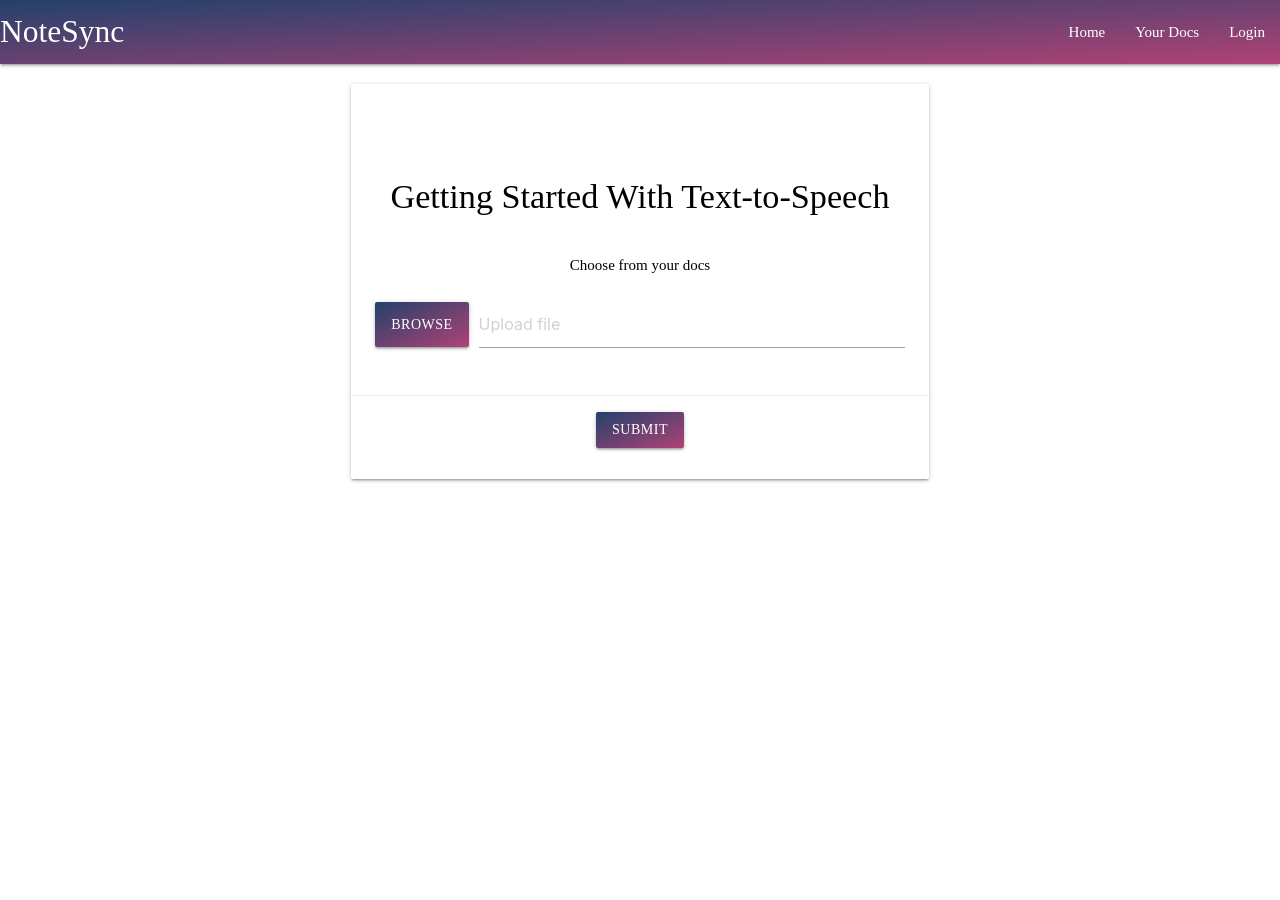
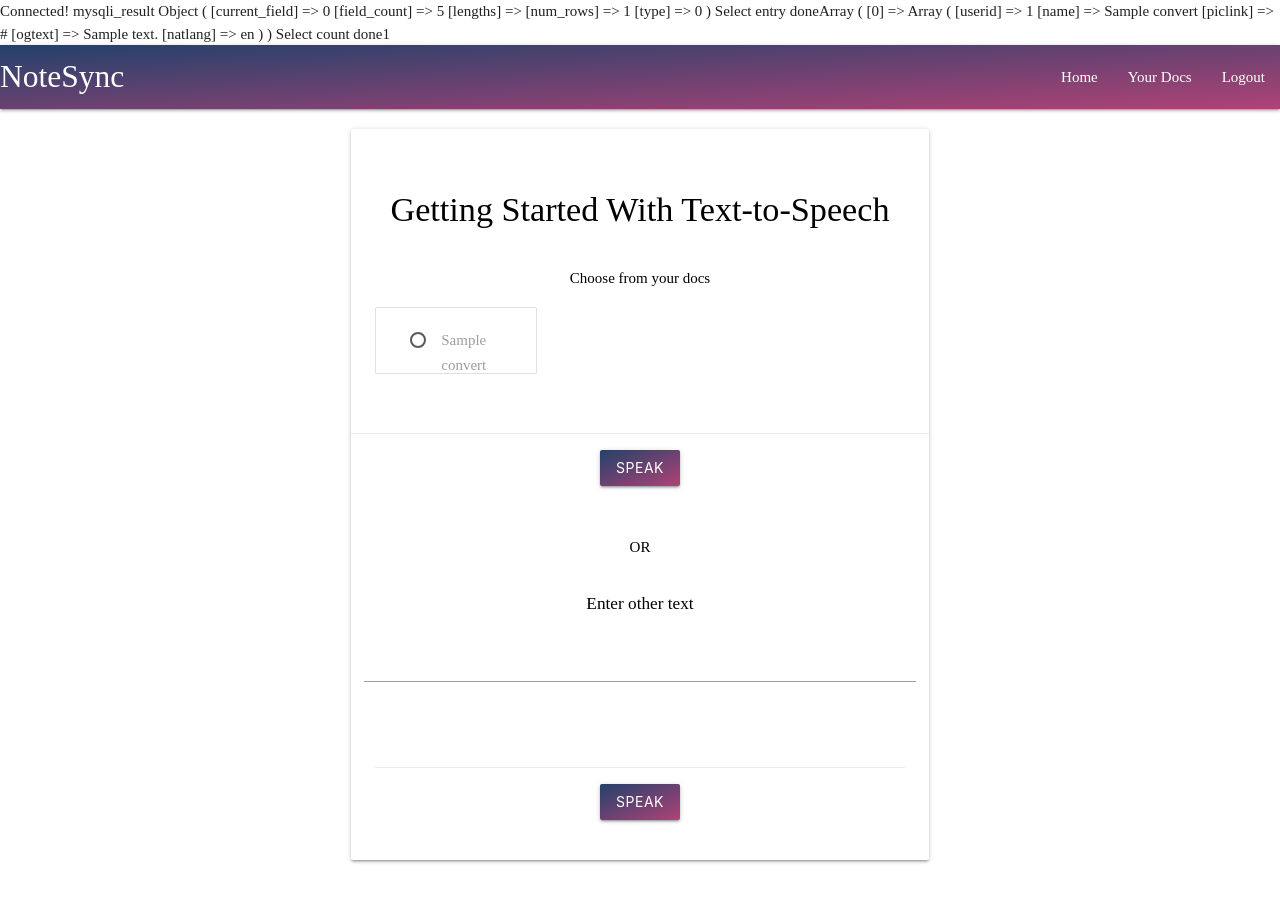
Before and after one commit to bhagyashreep25/NoteSync, a PHP site: page /tts.php in a window 1280 px wide. Before the commit the page ends 482 px from the top, so only its background shows below. Run offline with PHP 8.4, Linux system fonts and the light colour scheme; the visitor is signed in with stand-in values (Sample User, id 1); tables that the repository leaves empty hold one stand-in row (values such as "Sample post"); data that the repository does not hold is empty; some libraries are stand-ins or nearby versions; some web fonts are replaced.

Commit message:
tts almost done

```diff
--- a/index.php
+++ b/index.php
@@ -28,12 +28,6 @@
  </style>
 </head>
 
-<script>
-    function mySpeech() {
-        var speak = document.getElementById("ttsmessage").value;
-        responsiveVoice.speak(speak);
-    }
-</script>
 
 
 <body>
--- a/tts.php
+++ b/tts.php
@@ -1,4 +1,36 @@
-<?php
+<?phP
+session_start();
+if(!isset($_SESSION['userid'])){
+    header("Location:./signup.php");
+}
+require_once("./config.php");
+$query1 = "SELECT * FROM $dbname.convert WHERE userid = " . $_SESSION['userid'];
+        $result = mysqli_query($conn, $query1);
+        if ($result) {
+            print_r($result);
+            echo "Select entry done";
+            $row = mysqli_fetch_all($result, MYSQLI_ASSOC);
+            print_r($row);
+        }
+        else{
+            echo "Failed";
+        }
+        $countq = "SELECT count(name) as total FROM $dbname.convert WHERE userid = " . $_SESSION['userid'];
+        $resultcount = mysqli_query($conn, $countq);
+        if ($resultcount) {
+            echo "Select count done";
+            $countresult = mysqli_fetch_assoc($resultcount);
+            $count = $countresult['total'];
+            print_r($count);
+            $rowcount = $count / 3;
+        }
+        else{
+            echo "Failed";
+        }
+
+        if (isset($_GET['radio-file'])) {
+            $value = $_GET['radio-file'];
+        }
 
 ?>
 <html>
@@ -28,7 +60,7 @@
     .btn{
         background-image: linear-gradient(to bottom right,#23416b,#b04276);
     }
-	h4{
+	h4, h5, h6{
 		color: black;
 		padding: 15px;
 	}
@@ -37,6 +69,13 @@
 		padding:10px;
 	}
  </style>
+
+    <script>
+        function mySpeechDirect() {
+            var speak = document.getElementById("ttsmessage").value;
+            responsiveVoice.speak(speak);
+        }
+    </script>
 </head>
 
 <body>
@@ -46,32 +85,92 @@
         <ul id="nav-mobile" class="right hide-on-med-and-down">
         <li><a href="./index.php">Home</a></li>
         <li><a href="./userdocs.php">Your Docs</a></li>
-        <li><a style="float:right" href="#">Login</a></li>
+        <li><a style="float:right" href=<?php if(isset($_SESSION['userid'])) echo "./logout.php"; else echo "./signup.php";?>><?php if(isset($_SESSION['userid'])) echo "Logout"; else echo "Login";?></a></li>
       </ul>
     </div>
 </nav>
 
 	<div class = "row">
-         <div class = "col s6 offset-s3">
+        <div class = "col s6 offset-s3">
             <div class = "card hoverable">
 			<div class="card-content white-text">
-               <span class="card-title">Materialize File Input</span>
 			   <h4 class="center">Getting Started With Text-to-Speech</h4>
 			   <p class="center">Choose from your docs</p>
-               <div class = "file-field input-field">
-                  <div class = "btn">
-                     <span>Browse</span>
-                     <input type = "file" accept="image/png,image/jpeg,image/jpg"/>
-                  </div>
-
-                  <div class = "file-path-wrapper">
-                     <input class = "file-path validate" type = "text"
-                        placeholder = "Upload file" />
-                  </div>
-               </div>
+                <form action="" method="GET" id="choose-file">
+                <div class="row">
+                    <div class="col s12 m6 l4">
+                        <ul class="collection">
+                        <?php
+                            // $row = mysqli_fetch_assoc($result);
+                            // $entry=array();
+                            // $i = 1;
+                            if(is_iterable($row)){
+                            foreach($row as $entry){
+                                echo'<li class="collection-item"><p>
+                                <label>
+                                <input class="with-gap" name="radio-file" value='.$entry["name"].' type="radio" />
+                                <span>'.$entry['name'].'</span>
+                                </label></p>
+                            </li>';
+                            // $i++;
+                            }
+                            }
+                        ?>
+                            <!-- <li class="collection-item"><p>
+                                <label>
+                                <input class="with-gap" name="group3" type="radio" checked />
+                                <span>Notes1</span>
+                                </label></p>
+                            </li>
+                            <li class="collection-item"><p>
+                                <label>
+                                <input class="with-gap" name="group3" type="radio" checked />
+                                <span>Notes1</span>
+                                </label></p>
+                            </li>
+                            <li class="collection-item"><p>
+                                <label>
+                                <input class="with-gap" name="group3" type="radio" checked />
+                                <span>Notes1</span>
+                                </label></p>
+                            </li>
+                            <li class="collection-item"><p>
+                                <label>
+                                <input class="with-gap" name="group3" type="radio" checked />
+                                <span>Notes1</span>
+                                </label></p>
+                            </li> -->
+                        </ul>
+                    </div>
+                </div>
             </div>
 			<div class="card-action center">
-			<form action="cloud.php"><a href="#" class="btn">Submit</a></form>
+            <?php
+
+            if(isset($_GET['radio-file']))
+            echo"<div><span>You selected: $value </span></div><br>";
+            ?>
+			<?php
+            if(isset($_GET['radio-file']))
+            echo'<input type="submit" class="btn">Speak</input>';
+             else
+             echo '<input type="button" value="Speak" onclick="mySpeech()" class="btn"></button>';
+            ?>
+            <!-- <input type="submit" class="btn"></input> -->
+            </form></div>
+            <div class="card-content white-text">
+                <p class="center">OR</p>
+                <h6  class="center">Enter other text</h6>
+                <div class="row">
+                    <form class="col s12">
+                    <div class="row">
+                    <input type="text" name="message" id="ttsmessage"><br><br>
+                    <!-- <label for="textarea1">Textarea</label> -->
+                </div>
+            </div>
+            <div class="card-action center">
+			<input type="button" value="Speak" onclick="mySpeechDirect()" class="btn"></button></form>
+
         </div>
 		</div>
 		</div>
```
Also changed, not shown: ocr.php (+5 -2 lines).
